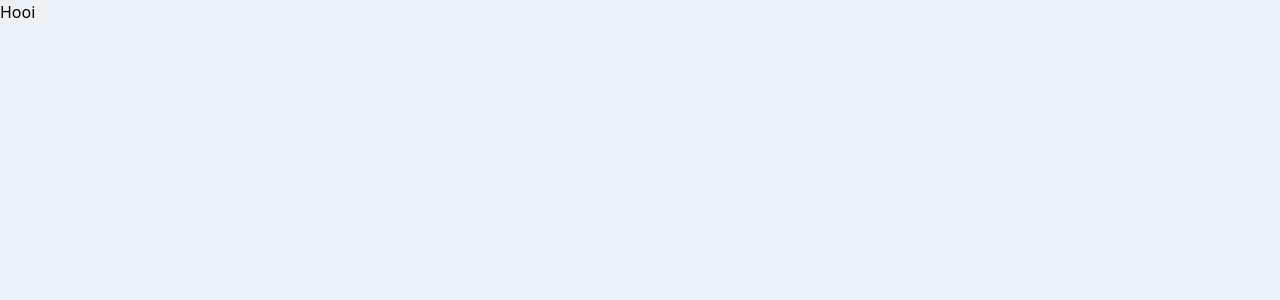
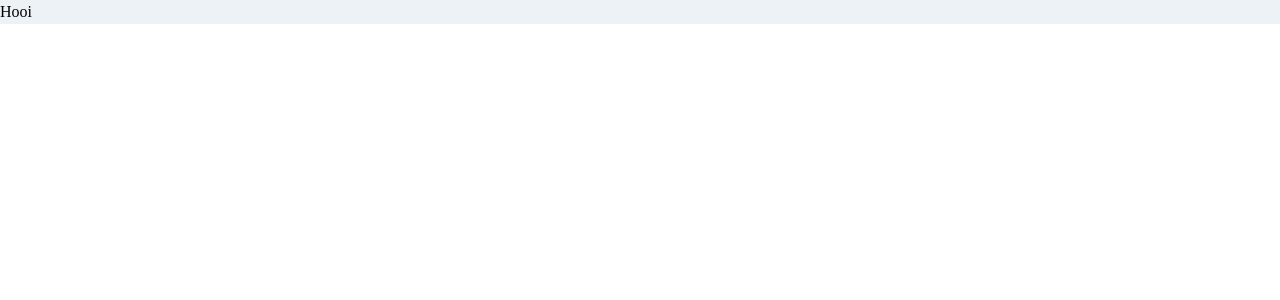
Before and after one commit to A-TEAM-FONTYS/Frontend, a Vue app: page / in a window 1280 px wide. Shown: the top 300 px of the page. Built offline with nearby package versions, Linux system fonts and the light colour scheme.

Commit message:
Edited tailwind config and added login/register views

```diff
--- a/src/App.vue
+++ b/src/App.vue
@@ -1,7 +1,11 @@
 <template>
-  <div id="app" class="bg-gray-200 w-full h-screen">
+  <div id="app" class="bg-gray-200">
     <router-view />
   </div>
 </template>
 
-<style lang="scss"></style>
+<style lang="postcss">
+body {
+  @apply font-body;
+}
+</style>
--- a/src/assets/css/tailwind.css
+++ b/src/assets/css/tailwind.css
@@ -2,8 +2,7 @@
 
 @font-face {
   font-family: 'Bree Serif', serif;
-  font-weight: 400;
-  src: url(~@/assets/fonts/BreeSerif-Regular.ttf) format('ttf');
+  src: url(./fonts/BreeSerif-Regular.ttf) format('ttf');
 }
 
 @tailwind components;
--- a/tailwind.config.js
+++ b/tailwind.config.js
@@ -1,13 +1,17 @@
 module.exports = {
   purge: [],
   theme: {
+    fontFamily: {
+      body: ['Bree Serif', 'serif'],
+      display: ['Bree Serif', 'serif']
+    },
     extend: {
       colors: {
         anzac: '#E1AA47',
         sunglow: '#FCCE4B',
         'green-mist': '#D6D4AF',
         'outer-space': '#374E4E',
-        'limed-spruce': '#374E4E',
+        'limed-spruce': '#273A3A',
         pampas: '#F3F1EB'
       },
       fontSize: {
```
Also changed, not shown: src/assets/css/fonts/BreeSerif-Regular.ttf (renamed from src/assets/fonts/BreeSerif-Regular.ttf), src/views/Login.vue (added), src/views/Register.vue (added).
